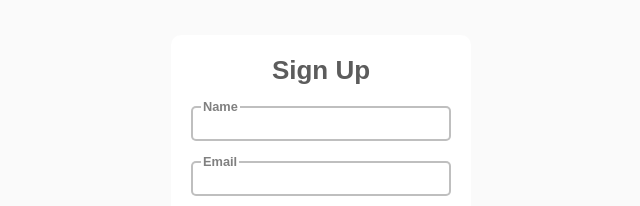
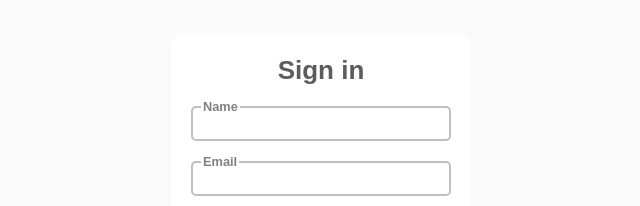
Before and after one commit to JinuSaju/Web-Forms, a plain HTML site: page index.html in a window 1280 px wide. Shown: the part 194-400 px from the top of the page, 319-959 px from the left. Drawn offline with Linux system fonts and the light colour scheme.

Commit message:
Update index.html

```diff
--- a/index.html
+++ b/index.html
@@ -8,7 +8,7 @@
   </head>
   <body>
     <form class="vc-input">
-      <h1>Sign Up</h1>
+      <h1>Sign in</h1>
       <p>
         <input type="text"  required/>
         <label>Name</label>
```
